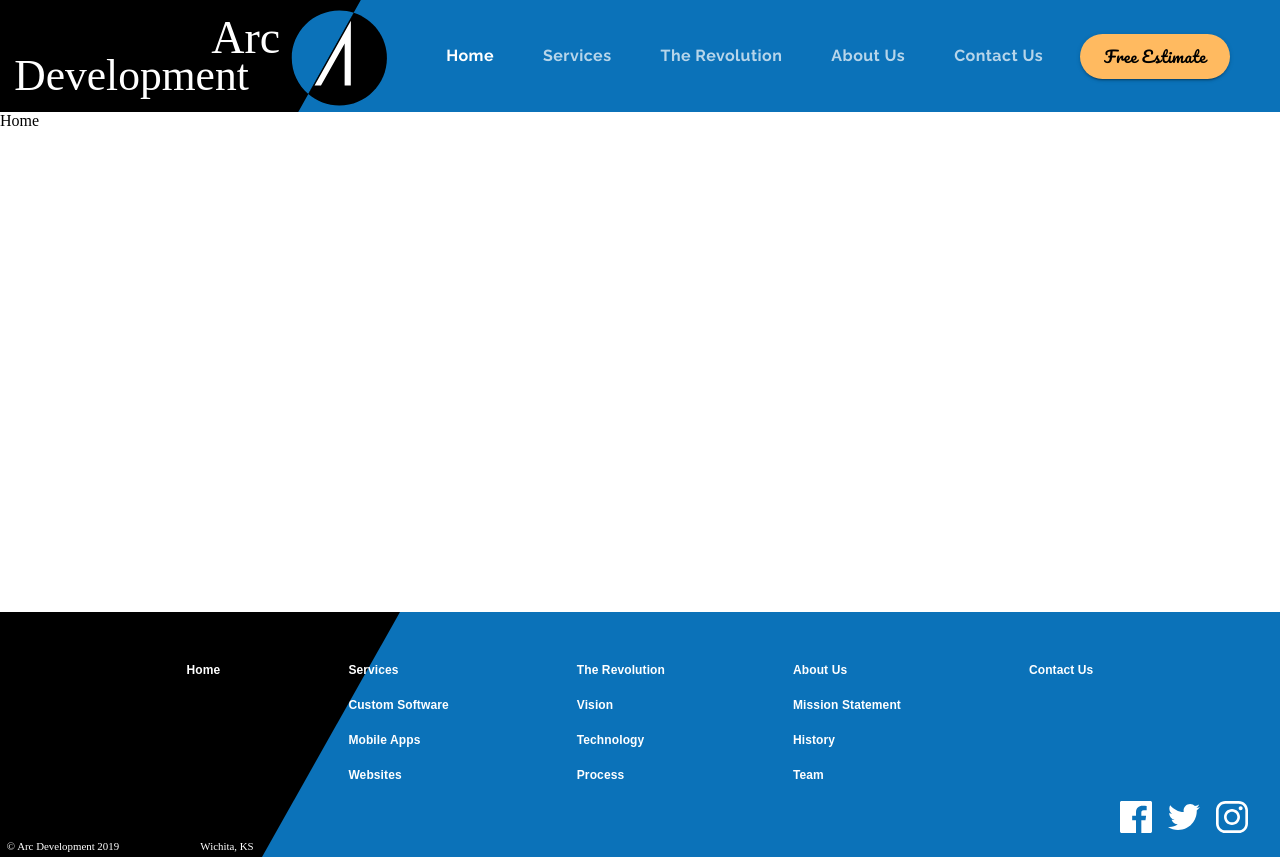
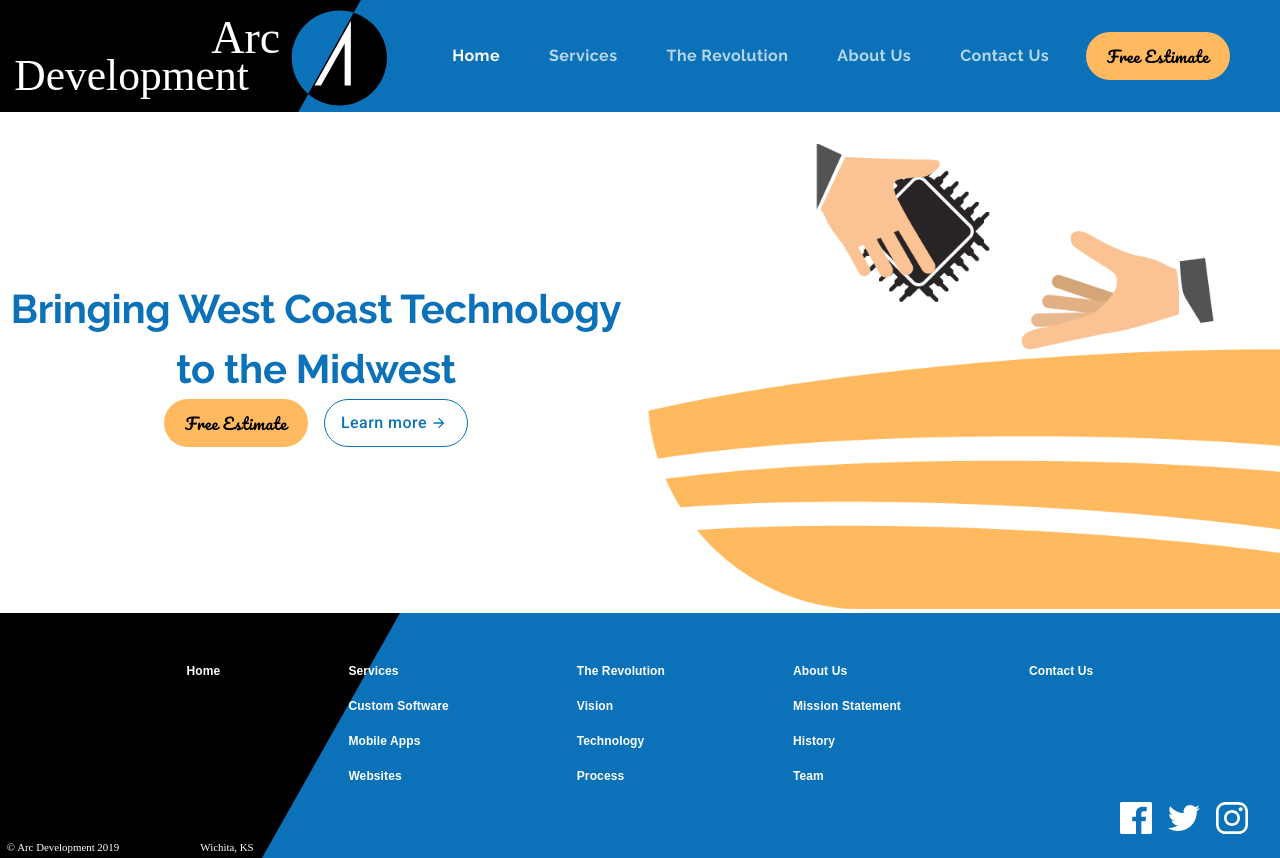
Before and after one commit to AnnaRoos/mui-tutorial-v4, a React (Create React App) app: page / in a window 1280 px wide. Built offline with nearby package versions, Linux system fonts and the light colour scheme.

Commit message:
started with landing page

```diff
--- a/package.json
+++ b/package.json
@@ -8,6 +8,7 @@
     "@testing-library/jest-dom": "^5.16.1",
     "@testing-library/react": "^12.1.2",
     "@testing-library/user-event": "^13.5.0",
+    "lottie-react": "^2.2.1",
     "react": "^17.0.2",
     "react-dom": "^17.0.2",
     "react-router-dom": "^6.2.1",
--- a/src/App.js
+++ b/src/App.js
@@ -2,7 +2,6 @@ import { BrowserRouter, Route, Routes } from 'react-router-dom';
 
 import { ThemeProvider } from '@material-ui/core/styles';
 
-import Contact from './pages/Contact';
 import DummyPage from './pages/DummyPage';
 import Layout from './components/ui/Layout';
 
@@ -16,13 +15,7 @@ function App() {
         key={page.title}
         exact
         path={page.path}
-        element={
-          page.title === 'Contact Us' ? (
-            <Contact />
-          ) : (
-            <DummyPage text={page.title} />
-          )
-        }
+        element={page.page ? <page.page /> : <DummyPage text={page.title} />}
       />
     );
   });
--- a/src/Theme.js
+++ b/src/Theme.js
@@ -36,6 +36,13 @@ export const theme = createMuiTheme({
       textTransform: 'none',
       color: 'black',
     },
+    h2: {
+      fontFamily: 'Raleway',
+      fontWeight: 700,
+      fontSize: '2.5rem',
+      color: arcBlue,
+      lineHeight: 1.5,
+    },
   },
   overrides: {
     MuiInputLabel: {
--- /dev/null
+++ b/src/components/buttons/ButtonArrow.js
@@ -0,0 +1,16 @@
+import React from 'react';
+
+export default function ButtonArrow({ className, fill, height, width }) {
+  return (
+    <svg
+      className={className}
+      xmlns="http://www.w3.org/2000/svg"
+      width={width}
+      height={height}
+      fill={fill}
+      viewBox="0 0 18 18"
+    >
+      <path d="M9 3L7.94 4.06l4.19 4.19H3v1.5h9.13l-4.19 4.19L9 15l6-6z" />
+    </svg>
+  );
+}
--- a/src/components/buttons/CTAButton.js
+++ b/src/components/buttons/CTABtn.js
@@ -6,11 +6,11 @@ import Button from '@material-ui/core/Button';
 import { makeStyles } from '@material-ui/core/styles';
 
 const useStyles = makeStyles((theme) => ({
-  ctaButton: {
+  root: {
     ...theme.typography.estimate,
     borderRadius: '50px',
-    height: '45px',
-    minWidth: '150px',
+    height: '3rem',
+    minWidth: '9rem',
     margin: (position) => position.margin,
   },
 }));
@@ -19,12 +19,13 @@ const CTAButton = ({ navigationHandler, position }) => {
   const classes = useStyles(position);
   return (
     <Button
-      className={classes.ctaButton}
+      className={classes.root}
       component={Link}
+      color="secondary"
+      disableElevation
       onClick={(event) => navigationHandler(event)}
       to={'/estimate'}
       variant="contained"
-      color="secondary"
     >
       Free Estimate
     </Button>
--- /dev/null
+++ b/src/components/buttons/LearnMoreBtn.js
@@ -0,0 +1,37 @@
+import React from 'react';
+
+import Button from '@material-ui/core/Button';
+
+import { makeStyles, useTheme } from '@material-ui/styles';
+
+import ButtonArrow from './ButtonArrow';
+
+const useStyles = makeStyles((theme) => ({
+  root: {
+    borderColor: theme.palette.common.arcBlue,
+    borderRadius: '50px',
+    height: '3rem',
+    minWidth: '9rem',
+    color: theme.palette.common.arcBlue,
+    textTransform: 'none',
+    fontSize: theme.typography.body1.fontSize,
+  },
+}));
+
+const LearnMoreBtn = () => {
+  const classes = useStyles();
+  const theme = useTheme();
+
+  return (
+    <Button className={classes.root} variant="outlined">
+      Learn more
+      <ButtonArrow
+        fill={theme.palette.common.arcBlue}
+        height={'1rem'}
+        width={'1.5rem'}
+      />
+    </Button>
+  );
+};
+
+export default LearnMoreBtn;
--- a/src/components/ui/Header.js
+++ b/src/components/ui/Header.js
@@ -5,7 +5,7 @@ import Toolbar from '@material-ui/core/Toolbar';
 
 import { makeStyles } from '@material-ui/core/styles';
 
-import CTAButton from '../buttons/CTAButton';
+import CTABtn from '../buttons/CTABtn';
 import DrawerNavigation from '../navigation/DrawerNavigation';
 import ElevationScroll from '../hoc/ElevationScroll';
 import Logo from '../images/Logo';
@@ -51,7 +51,7 @@ const Header = ({
         tabMenuOptions={tabMenuOptions}
         value={value}
       />
-      <CTAButton
+      <CTABtn
         navigationHandler={navigationHandler}
         position={{ margin: '0 50px 0 25px' }}
       />
--- a/src/config/pageConfig.js
+++ b/src/config/pageConfig.js
@@ -1,6 +1,10 @@
+import ContactPage from '../pages/ContactPage';
+import HomePage from '../pages/HomePage';
+
 export const pages = [
   {
     title: 'Home',
+    page: HomePage,
     path: '/',
     tabItem: true,
     drawerItem: true,
@@ -9,6 +13,7 @@ export const pages = [
   },
   {
     title: 'Services',
+
     path: '/services',
     tabItem: true,
     menuItem: true,
@@ -36,6 +41,7 @@ export const pages = [
   },
   {
     title: 'Contact Us',
+    page: ContactPage,
     path: '/contact',
     tabItem: true,
     drawerItem: true,
--- a/src/pages/Contact.js
+++ b/src/pages/ContactPage.js
@@ -1,5 +1,4 @@
 import React, { useState } from 'react';
-import { Link } from 'react-router-dom';
 
 import Grid from '@material-ui/core/Grid';
 import Typography from '@material-ui/core/Typography';
--- /dev/null
+++ b/src/pages/HomePage.js
@@ -0,0 +1,58 @@
+import React from 'react';
+
+import Lottie from 'lottie-react';
+
+import Grid from '@material-ui/core/Grid';
+import Typography from '@material-ui/core/Typography';
+
+import { makeStyles } from '@material-ui/core/styles';
+
+import animationData from '../animations/landinganimation/data';
+
+import CTABtn from '../components/buttons/CTABtn';
+import LearnMoreBtn from '../components/buttons/LearnMoreBtn';
+
+const useStyles = makeStyles((theme) => ({
+  root: {},
+  animation: {
+    maxWidth: '50rem',
+    minWidth: '21rem',
+    margin: '2rem 0 0 1rem',
+  },
+}));
+
+const HomePage = () => {
+  const classes = useStyles();
+  return (
+    <Grid container direction="column">
+      <Grid item>
+        <Grid
+          alignItems="center"
+          container
+          direction="row"
+          justifyContent="flex-end"
+        >
+          <Grid item sm>
+            <Typography align="center" variant="h2">
+              Bringing West Coast Technology <br /> to the Midwest
+            </Typography>
+
+            <Grid container justifyContent="center">
+              <Grid item>
+                <CTABtn position={{ margin: '0 1rem 0 0' }} />
+              </Grid>
+              <Grid item>
+                <LearnMoreBtn />
+              </Grid>
+            </Grid>
+          </Grid>
+          <Grid className={classes.animation} item sm>
+            <Lottie animationData={animationData} autoplay loop />
+          </Grid>
+        </Grid>
+      </Grid>
+    </Grid>
+  );
+};
+
+export default HomePage;
```
Also changed, not shown: 1 other file (tests, documents, lock files or other folders).
